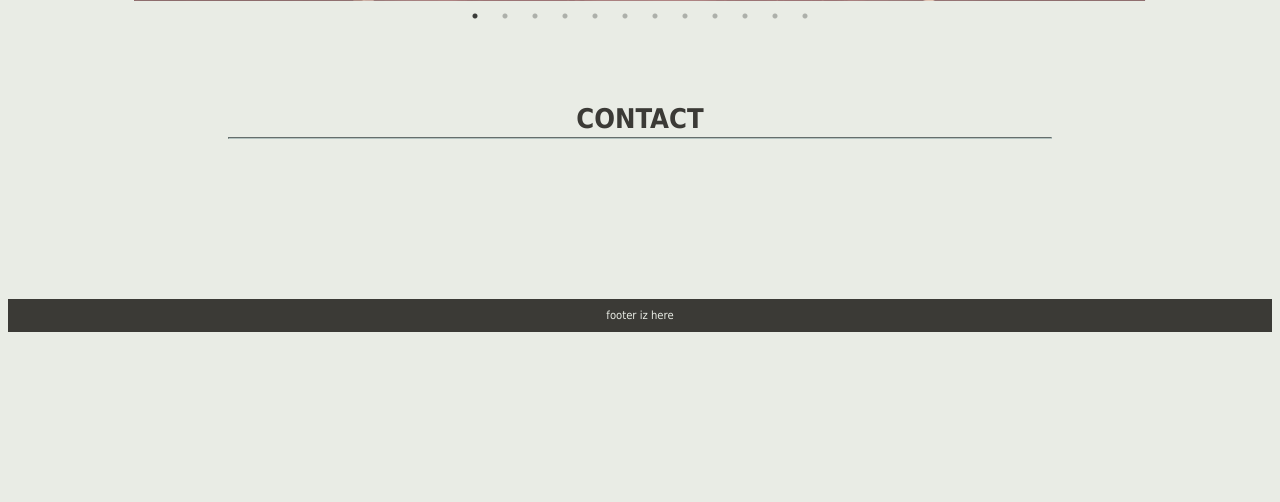
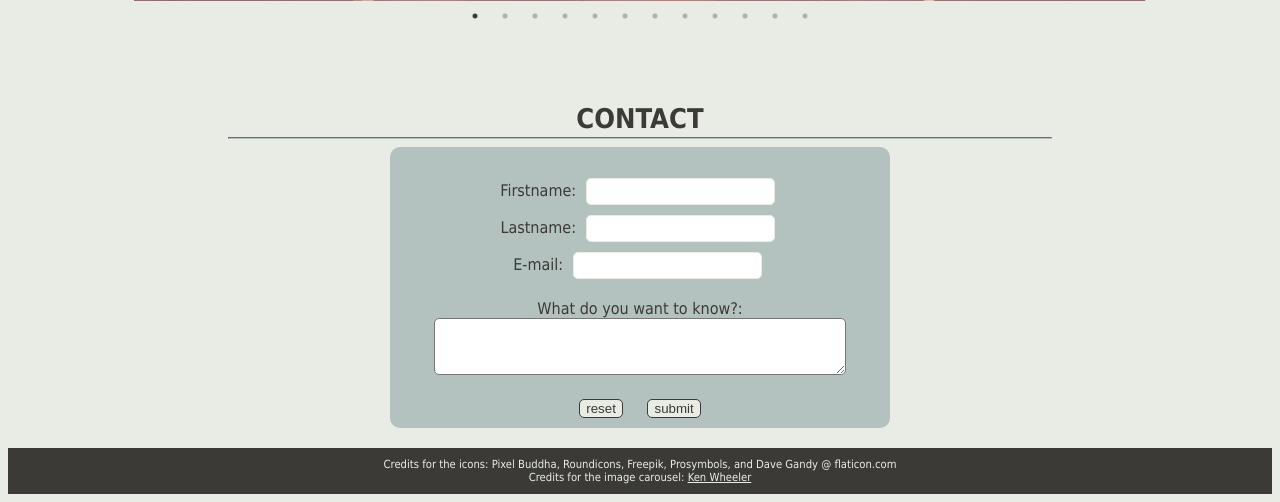
Before and after one commit to terrytini/CS1520-Project, a PHP site: page / in a window 1280 px wide. Shown: the part 2685-3187 px from the top of the page. Before the commit the page ends 3017 px from the top, so only its background shows below. Run offline with PHP 8.4, Linux system fonts and the light colour scheme; some libraries are stand-ins or nearby versions.

Commit message:
adding form and scroll feature

```diff
--- a/css/main.css
+++ b/css/main.css
@@ -145,4 +145,43 @@ footer {
   background-color: #3b3a36;
   color: #e9ece5;
   padding: 10px;
+  margin-top: 20px;
 }
+footer > a {
+  color: #e9ece5;
+}
+#formDiv {
+	background-color: #b3c2bf;
+	display: inline block;
+	width: 500px;
+	text-align: center;
+	margin: auto;
+  border-radius: 10px;
+}
+fieldset {
+	border-style: none;
+}
+textarea {
+	color: #AEB4A9;
+	border-radius: 5px;
+	padding: 5px;
+	width: 400px;
+}
+input[type=text] {
+	color: #3b3a36;
+	border-radius: 5px;
+	margin: 5px;
+	border: 1px solid #e9ece5;
+	padding: 5px;
+}
+input[type=button], input[type=submit]  {
+	border-radius: 5px;
+	color: #3b3a36;
+	background-color: #e9ece5;
+	border: 1px solid #3b3a36;
+	margin: 10px;
+	text-transform: lowercase;
+}
+#notification {
+  padding: 10px;
+}
--- a/index.html
+++ b/index.html
@@ -4,7 +4,7 @@
     <meta charset="utf-8">
     <meta content="author: terry-tan">
     <title>Terry Tan - Portfolio</title>
-    <link rel="stylesheet" href="./css/main.css">
+    <link rel="stylesheet" href="css/main.css">
     <link rel="stylesheet" type="text/css" href="slick-1.6.0/slick/slick.css">
     <link rel="stylesheet" type="text/css" href="slick-1.6.0/slick/slick-theme.css"/>
   </head>
@@ -14,10 +14,10 @@
       <nav>
         <ul>
           <li>Terry Tan</li>
-          <li><a href="#home">Home</a></li>
-          <li><a href="#resume">Resum&eacute;</a></li>
-          <li><a href="#portfolio">Portfolio</a></li>
-          <li><a href="#contact">Contact</a></li>
+          <li><a href="#home" onclick="smoothScroll('home');" >Home</a></li>
+          <li><a href="#resume" onclick="smoothScroll('resume');">Resum&eacute;</a></li>
+          <li><a href="#portfolio" onclick="smoothScroll('portfolio');">Portfolio</a></li>
+          <li><a href="#contact" onclick="smoothScroll('contact');">Contact</a></li>
         </ul>
       </nav>
     </header>
@@ -109,16 +109,41 @@
     <section id="contact">
       <h1>CONTACT</h1>
       <hr class="horizontal-line1">
-      <!-- Note to self: Need contact form! -->
-      <br /><br /><br /><br /><br /><br /><br /><br />
+      <div id="formDiv">
+       <div id="notification">
+       </div>
+       <form id="contactForm" action="#" method="get">
+         <fieldset class="texts">
+           <div class="input-holder">
+             <label for="firstname">Firstname: </label>
+             <input type="text" id="firstname" maxlength="25" />
+           </div>
+           <div class="input-holder">
+             <label for="lastname">Lastname: </label>
+             <input type="text" id="lastname" maxlength="25"/>
+           </div>
+           <div class="input-holder">
+             <label for="email">E-mail: </label>
+             <input type="text" id="email">
+           </div>
+         </fieldset>
+         <fieldset class="largetext">
+           What do you want to know?:<br />
+           <textarea rows="3" cols="40" id="questiontext"></textarea>
+         </fieldset>
+         <input type="button" value="reset" onclick="resetForm()" />
+         <input type="submit" name="submit" value="submit" onclick="validation()" />
+       </form>
+     </div>
     </section>
 
     <footer>
-      footer iz here
+      Credits for the icons: Pixel Buddha, Roundicons, Freepik, Prosymbols, and Dave Gandy @ flaticon.com<br />
+      Credits for the image carousel: <a href="http://kenwheeler.github.io/slick/">Ken Wheeler </a>
     </footer>
 
     <script type="text/javascript" src="http://code.jquery.com/jquery-1.11.0.min.js"></script>
-    <script type="text/javascript" src="./slick-1.6.0/slick/slick.js"></script>
-    <script type="text/javascript" src="./js/js_stuff.js"></script>
+    <script type="text/javascript" src="slick-1.6.0/slick/slick.js"></script>
+    <script type="text/javascript" src="js/js_stuff.js"></script>
   </body>
 </html>
--- a/js/js_stuff.js
+++ b/js/js_stuff.js
@@ -1,3 +1,4 @@
+//Not my code -------- (provided by the slick website)
 $(document).on('ready', function() {
   $('.fade').slick({
     dots: true,
@@ -14,3 +15,78 @@ $(document).on('ready', function() {
     adaptiveHeight: true
   });
 });
+//Not my code - From StackOverflow
+//http://stackoverflow.com/questions/17722497/scroll-smoothly-to-specific-element-on-page
+function currentYPosition() {
+    // Firefox, Chrome, Opera, Safari
+    if (self.pageYOffset) return self.pageYOffset;
+    // Internet Explorer 6 - standards mode
+    if (document.documentElement && document.documentElement.scrollTop)
+        return document.documentElement.scrollTop;
+    // Internet Explorer 6, 7 and 8
+    if (document.body.scrollTop) return document.body.scrollTop;
+    return 0;
+}
+
+function elmYPosition(eID) {
+    var elm = document.getElementById(eID);
+    var y = elm.offsetTop;
+    var node = elm;
+    while (node.offsetParent && node.offsetParent != document.body) {
+        node = node.offsetParent;
+        y += node.offsetTop;
+    } return y;
+}
+
+function smoothScroll(eID) {
+    var startY = currentYPosition();
+    var stopY = elmYPosition(eID);
+    var distance = stopY > startY ? stopY - startY : startY - stopY;
+    if (distance < 100) {
+        scrollTo(0, stopY); return;
+    }
+    var speed = Math.round(distance / 100);
+    if (speed >= 30) speed = 30;
+    var step = Math.round(distance / 25);
+    var leapY = stopY > startY ? startY + step : startY - step;
+    var timer = 0;
+    if (stopY > startY) {
+        for ( var i=startY; i<stopY; i+=step ) {
+            setTimeout("window.scrollTo(0, "+leapY+")", timer * speed);
+            leapY += step; if (leapY > stopY) leapY = stopY; timer++;
+        } return;
+    }
+    for ( var i=startY; i>stopY; i-=step ) {
+        setTimeout("window.scrollTo(0, "+leapY+")", timer * speed);
+        leapY -= step; if (leapY < stopY) leapY = stopY; timer++;
+    }
+    return false;
+}
+//----END of Not My Code-------------------
+
+$("#contactForm").submit( function(e) {
+    e.preventDefault();
+});
+function resetForm (event){
+	document.getElementById("contactForm").reset();
+}
+function validation(event) {
+	var firstName, lastName, numCats;
+	firstName = document.getElementById("firstname").value;
+  emailAddress = document.getElementById("email").value;
+  text = document.getElementById("questiontext").value;
+	var errMessage = "";
+	if ( !firstName ) {
+		errMessage += "Need an entry for first name!<br />";
+	}
+  if ( !emailAddress ) {
+    errMessage += "Need an entry for e-mail address!<br />";
+  }
+	if (!firstName || !emailAddress) {
+		document.getElementById('notification').innerHTML = "<u>Error</u>: " + errMessage;
+	}
+	else {
+		document.getElementById('notification').innerHTML = "";
+		document.getElementById("formDiv").innerHTML = "<br />Thank you for your submission " + firstName +"!<br /><br />" ;
+	}
+}
```
